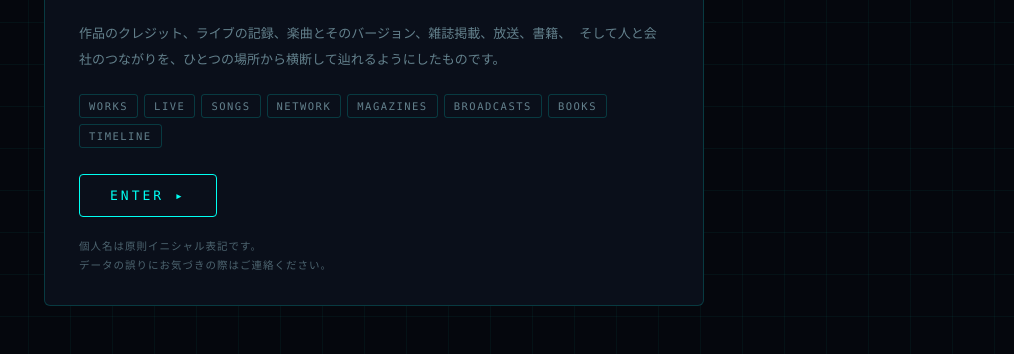
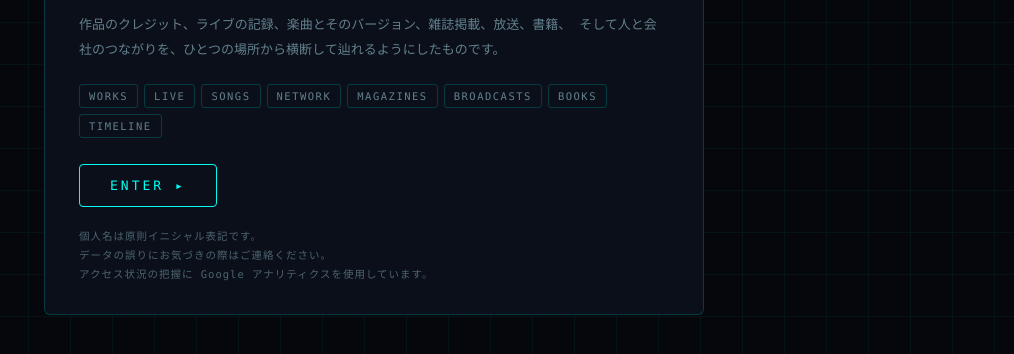
Before and after one commit to endohoheto/da_db_site, a plain HTML site: page index.html in a window 1280 px wide. Shown: the part 314-668 px from the top of the page, without its empty margins (266-1280 px from the left). Drawn offline with Linux system fonts and the light colour scheme.

Commit message:
Switch GA4 on, and say so on the page
Same measurement id as the app, so the door and the room are one session.

```diff
--- a/index.html
+++ b/index.html
@@ -27,7 +27,7 @@
      iframe it reports a real referrer and a durable client id. Same measurement id, so
      arriving here and entering the app are one session. Replace the id or delete the
      block; GA_ID empty means nothing loads. -->
-<script>var GA_ID = '';</script>
+<script>var GA_ID = 'G-1YQ80GQ5Z1';</script>
 <script>
   window.dataLayer = window.dataLayer || [];
   function gtag() { dataLayer.push(arguments); }
@@ -96,7 +96,8 @@
   <a class="enter" id="enter" href="#">ENTER ▸</a>
 
   <div class="note">個人名は原則イニシャル表記です。<br>
-    データの誤りにお気づきの際はご連絡ください。</div>
+    データの誤りにお気づきの際はご連絡ください。<br>
+    アクセス状況の把握に Google アナリティクスを使用しています。</div>
 </main>
 <script>
   // one place to change the app address
```
